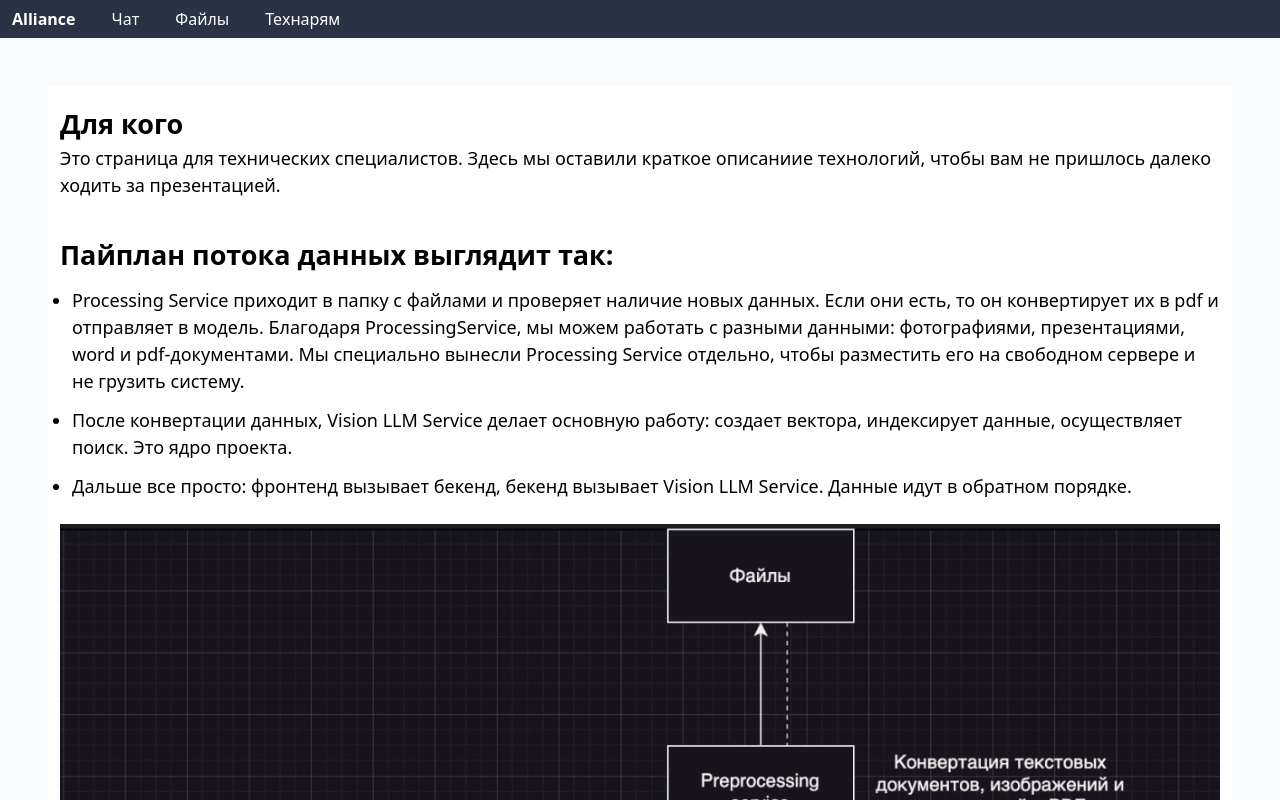
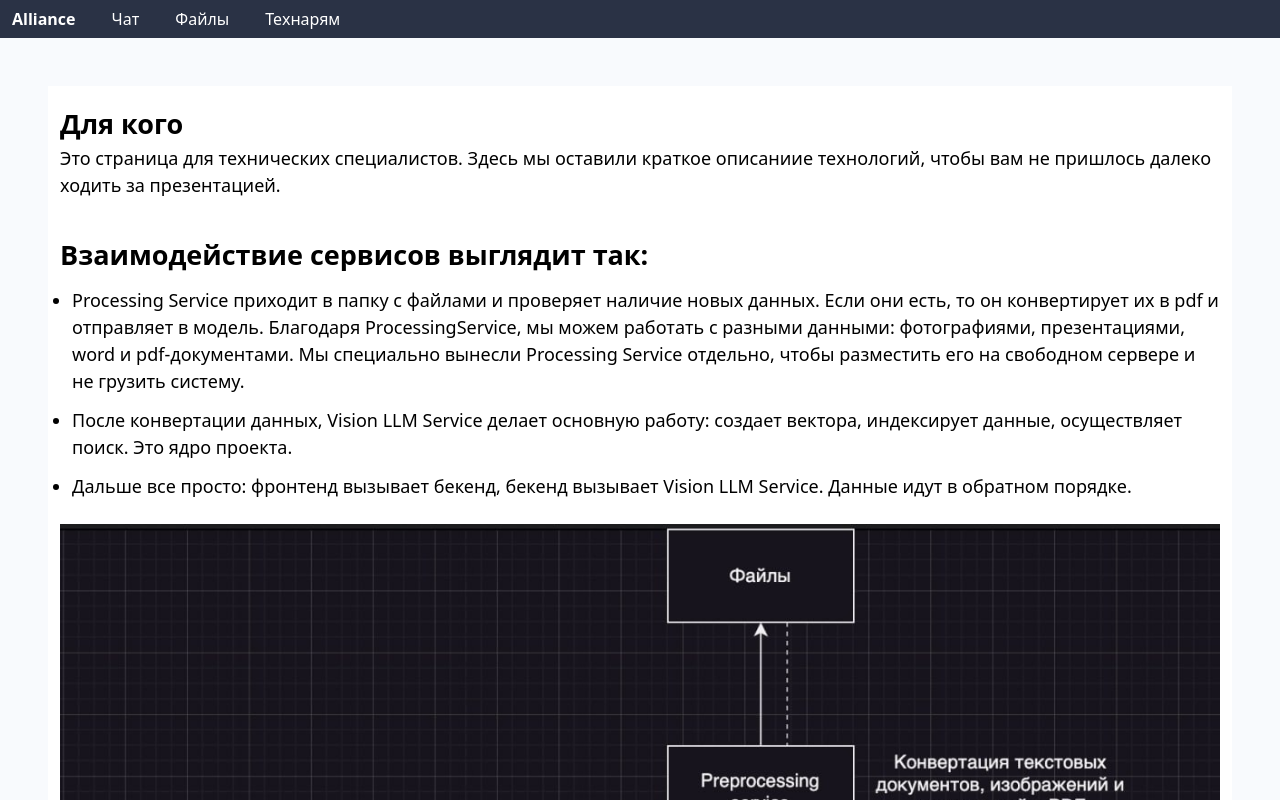
Before and after one commit to alliance-hackathon-team/alliance-nornikel, a Vue app in the folder front/: page /for-geeks in a window 1280 px wide. Shown: the top 800 px of the page. Built offline with nearby package versions, Linux system fonts and the light colour scheme; what vue3-click-away would draw is missing.

Commit message:
minor fixes

```diff
--- a/front/src/views/pages/about-page.vue
+++ b/front/src/views/pages/about-page.vue
@@ -12,7 +12,7 @@
       </p>
 
       <h2 class="font-bold">
-        Пайплан потока данных выглядит так:
+        Взаимодействие сервисов выглядит так:
       </h2>
 
       <ul class="ml-12 mt-6">
```
